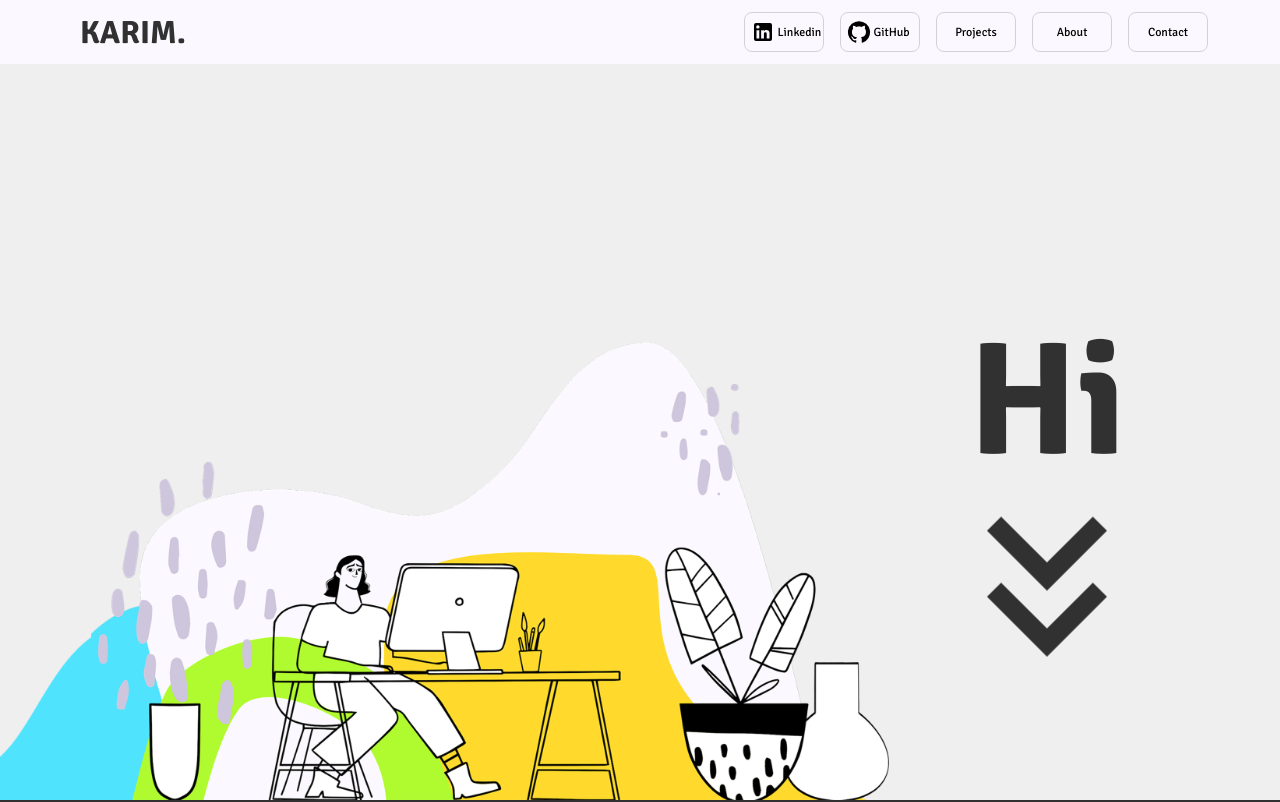
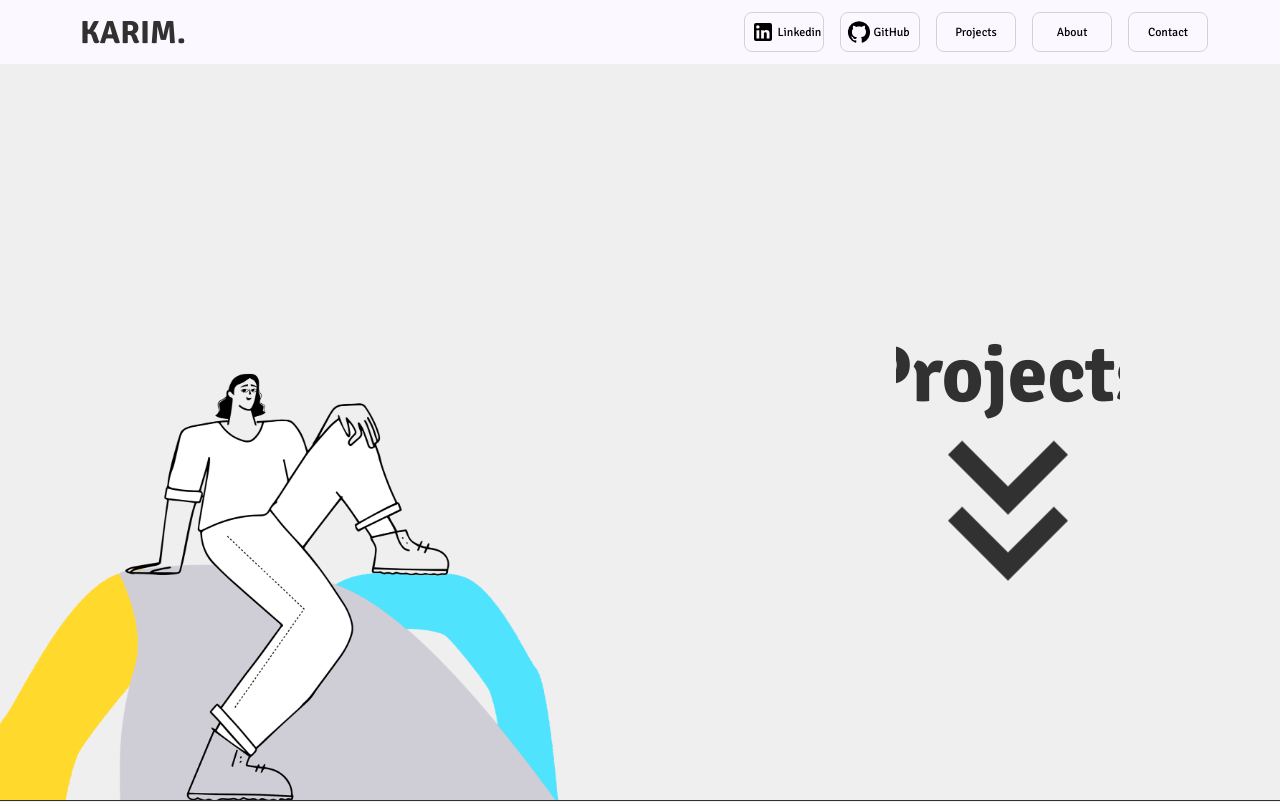
Before and after one commit to kaaf7/personal_website, a React (Create React App) app: page /projects in a window 1280 px wide. Shown: the top 802 px of the page. Built offline with nearby package versions, Linux system fonts and the light colour scheme.

Commit message:
edit dimensions and add new asset

```diff
--- a/src/Components/FirstSection.jsx
+++ b/src/Components/FirstSection.jsx
@@ -1,6 +1,5 @@
 import { React, useEffect } from "react";
 import styled from "styled-components";
-import img from "../assets/Lower_Section.png";
 import { gsap, ScrollTrigger } from "gsap/all";
 import KeyboardDoubleArrowDownIcon from "@mui/icons-material/KeyboardDoubleArrowDown";
 
@@ -10,17 +9,16 @@ const Container = styled.div`
   display: flex;
   align-items: flex-end;
   background-color: #efefef;
-  border-bottom: 0.5vh solid #313131;
+  border-bottom: 0.1vh solid #313131;
   transition: 0.5s;
 `;
-
 const TextContainer = styled.div`
   display: flex;
   flex-direction: column;
   justify-content: center;
   align-items: center;
   height: 100%;
-  width: 15%;
+  width: 25%;
   margin-right: 20vh;
   position: relative;
   overflow: hidden;
@@ -29,14 +27,13 @@ const TextContainer = styled.div`
 `;
 const Text = styled.h1`
   color: #313131;
-  font-size: 20vh;
+  font-size: ${(props) => props.fontSize};
   position: relative;
   margin-bottom: 10vh;
   background-color: none;
-  font-family: 'Signika', sans-serif;
+  font-family: "Signika", sans-serif;
   z-index: 1;
 `;
-
 const Wrapper = styled.div`
   width: 100%;
   position: relative;
@@ -45,7 +42,6 @@ const Wrapper = styled.div`
   align-items: flex-end;
   overflow: hidden;
 `;
-
 const WelcomImage = styled.img`
   overflow: hidden;
   transform: scale(1);
@@ -58,7 +54,7 @@ const WelcomImage = styled.img`
   z-index: 3;
 `;
 
-const FirstSection = () => {
+const FirstSection = ({ text, imgsrc, fontSize }) => {
   gsap.registerPlugin(ScrollTrigger);
   useEffect(() => {
     let sectionAnimation = gsap.context(() => {
@@ -128,10 +124,10 @@ const FirstSection = () => {
   return (
     <Container className="firstSectionContainer">
       <Wrapper>
-        <WelcomImage className="Image" src={img}></WelcomImage>
+        <WelcomImage className="Image" src={imgsrc}></WelcomImage>
       </Wrapper>
       <TextContainer className="Text">
-        <Text>Hi</Text>
+        <Text fontSize={fontSize}>{text}</Text>
         <KeyboardDoubleArrowDownIcon
           className="arrow"
           sx={{ transform: "scale(10)", color: "#313131" }}
```
